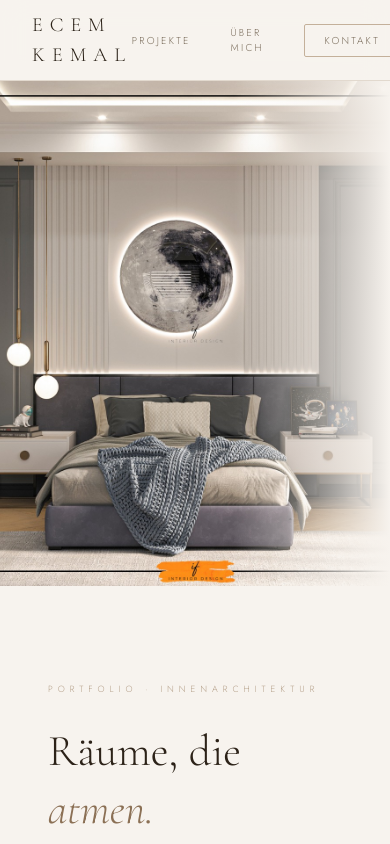
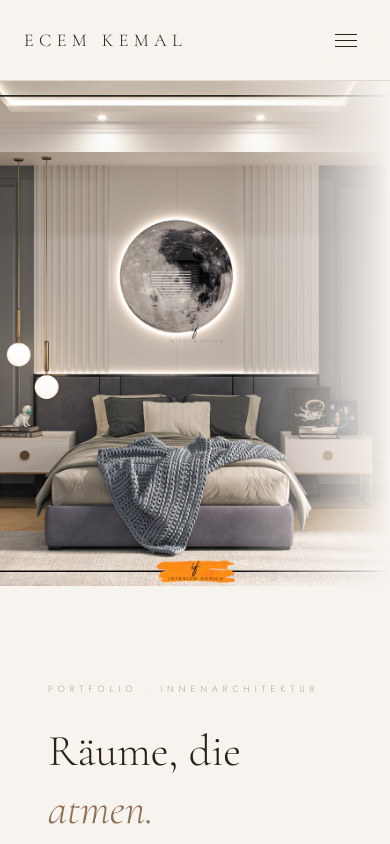
Before and after one commit to kemalmustafa/fullstack_interiordesign, a Next.js app: page / in a window 390 px wide. Shown: the top 844 px of the page. Built offline with nearby package versions, Linux system fonts and the light colour scheme.

Commit message:
Mobile Navigation hinzugefügt

```diff
--- a/src/components/Navbar.tsx
+++ b/src/components/Navbar.tsx
@@ -1,13 +1,19 @@
+'use client';
+
 import Link from 'next/link';
+import { useState } from 'react';
 
 export default function Navbar() {
+  const [menuOpen, setMenuOpen] = useState(false);
+
   return (
+    <>
       <nav className="fixed top-0 w-full z-50" style={{ backgroundColor: 'rgba(247, 243, 238, 0.92)', backdropFilter: 'blur(12px)', borderBottom: '1px solid #E2D9CE' }}>
-      <div className="max-w-7xl mx-auto px-8 h-20 flex items-center justify-between">
+        <div className="max-w-7xl mx-auto px-6 h-20 flex items-center justify-between">
 
           {/* Logo */}
-        <Link href="/" className="flex items-baseline gap-3">
-          <span style={{ fontFamily: 'Cormorant Garamond, serif', fontSize: '20px', fontWeight: 300, letterSpacing: '0.35em', color: '#2C2218' }}>
+          <Link href="/" className="flex items-baseline gap-3" onClick={() => setMenuOpen(false)}>
+            <span style={{ fontFamily: 'Cormorant Garamond, serif', fontSize: '18px', fontWeight: 300, letterSpacing: '0.3em', color: '#2C2218' }}>
               ECEM KEMAL
             </span>
             <span className="hidden md:inline" style={{ fontSize: '9px', fontWeight: 200, letterSpacing: '0.3em', textTransform: 'uppercase', color: '#B5A08A' }}>
@@ -15,20 +21,67 @@ export default function Navbar() {
             </span>
           </Link>
 
-        {/* Links */}
-        <div className="flex items-center gap-10" style={{ fontSize: '10px', fontWeight: 300, letterSpacing: '0.22em', textTransform: 'uppercase', color: '#7A6B5A' }}>
-          <Link href="/projects" className="hover:text-[#2C2218] transition-colors duration-200">
-            Projekte
-          </Link>
-          <Link href="/about" className="hover:text-[#2C2218] transition-colors duration-200">
-            Über mich
-          </Link>
+          {/* Desktop Links */}
+          <div className="hidden md:flex items-center gap-10" style={{ fontSize: '10px', fontWeight: 300, letterSpacing: '0.22em', textTransform: 'uppercase', color: '#7A6B5A' }}>
+            <Link href="/projects" className="hover:text-[#2C2218] transition-colors duration-200">Projekte</Link>
+            <Link href="/about" className="hover:text-[#2C2218] transition-colors duration-200">Über mich</Link>
             <Link href="/contact" style={{ padding: '8px 20px', border: '1px solid #C4B09A', borderRadius: '2px', color: '#7A6B5A' }} className="hover:text-[#2C2218] hover:border-[#2C2218] transition-all duration-200">
               Kontakt
             </Link>
           </div>
 
+          {/* Hamburger butonu */}
+          <button
+            className="md:hidden flex flex-col justify-center items-center gap-[5px] w-10 h-10"
+            onClick={() => setMenuOpen(!menuOpen)}
+            aria-label="Menü"
+          >
+            <span style={{ display: 'block', width: '22px', height: '1px', backgroundColor: '#2C2218', transition: 'all 0.3s', transform: menuOpen ? 'rotate(45deg) translateY(6px)' : 'none' }} />
+            <span style={{ display: 'block', width: '22px', height: '1px', backgroundColor: '#2C2218', transition: 'all 0.3s', opacity: menuOpen ? 0 : 1 }} />
+            <span style={{ display: 'block', width: '22px', height: '1px', backgroundColor: '#2C2218', transition: 'all 0.3s', transform: menuOpen ? 'rotate(-45deg) translateY(-6px)' : 'none' }} />
+          </button>
+
         </div>
       </nav>
+
+      {/* Mobil Menü */}
+      <div
+        className="fixed inset-0 z-40 md:hidden flex flex-col justify-center items-center"
+        style={{
+          backgroundColor: '#F7F3EE',
+          opacity: menuOpen ? 1 : 0,
+          pointerEvents: menuOpen ? 'auto' : 'none',
+          transition: 'opacity 0.3s ease',
+        }}
+      >
+        <div className="flex flex-col items-center gap-10">
+          <p style={{ fontSize: '9px', letterSpacing: '0.5em', textTransform: 'uppercase', color: '#C4B09A', marginBottom: '8px' }}>
+            — Navigation —
+          </p>
+          {[
+            { href: '/', label: 'Startseite' },
+            { href: '/projects', label: 'Projekte' },
+            { href: '/about', label: 'Über mich' },
+            { href: '/contact', label: 'Kontakt' },
+          ].map((link) => (
+            <Link
+              key={link.href}
+              href={link.href}
+              onClick={() => setMenuOpen(false)}
+              style={{ fontFamily: 'Cormorant Garamond, serif', fontSize: '36px', fontWeight: 300, color: '#2C2218', textDecoration: 'none', letterSpacing: '0.05em' }}
+              className="hover:text-[#8B7055] transition-colors duration-200"
+            >
+              {link.label}
+            </Link>
+          ))}
+        </div>
+
+        {/* Alt sosyal linkler */}
+        <div className="absolute bottom-12 flex gap-8" style={{ fontSize: '10px', letterSpacing: '0.3em', textTransform: 'uppercase', color: '#B5A08A' }}>
+          <a href="https://www.instagram.com/ecem.kemal/" target="_blank" rel="noreferrer" className="hover:text-[#2C2218] transition-colors">Instagram</a>
+          <a href="https://www.linkedin.com/in/interiordesignerecemkemal/" target="_blank" rel="noreferrer" className="hover:text-[#2C2218] transition-colors">LinkedIn</a>
+        </div>
+      </div>
+    </>
   );
 }
```
Lines whose indentation alone changed are shown as unchanged.
